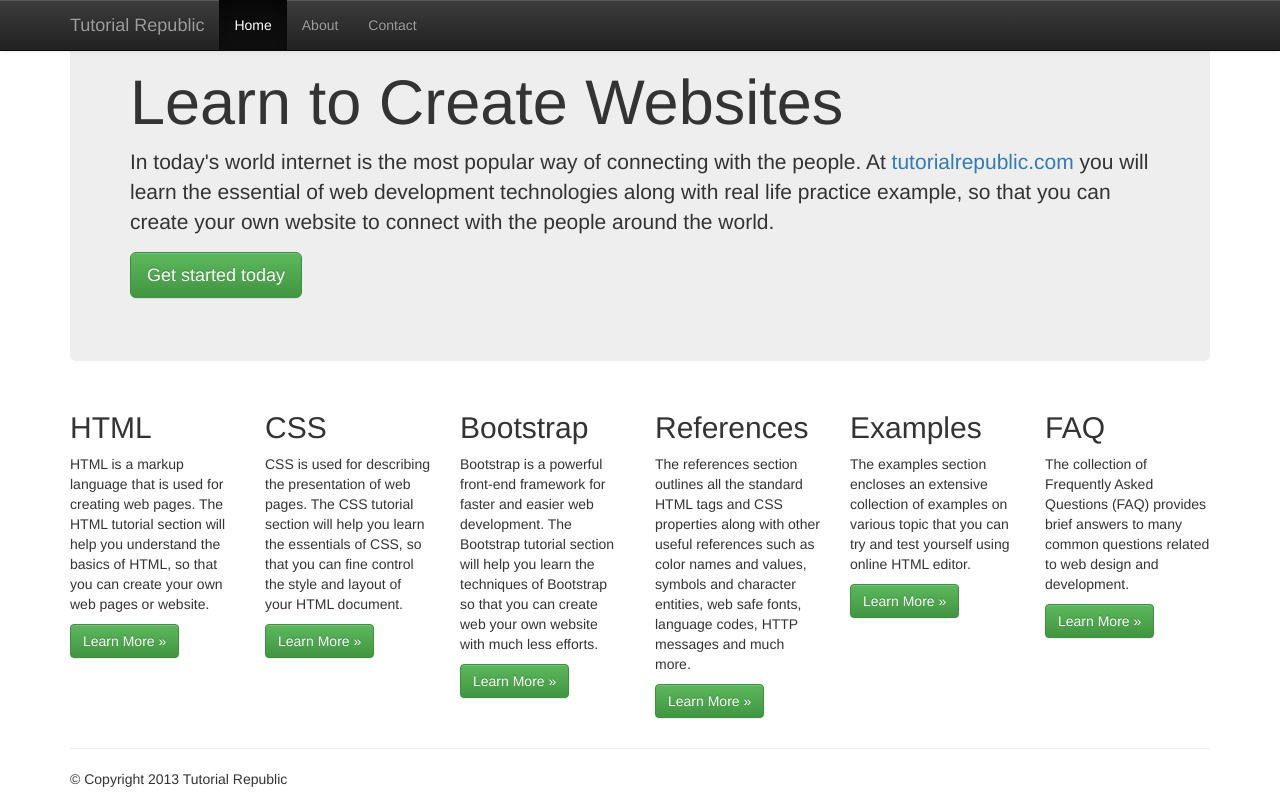
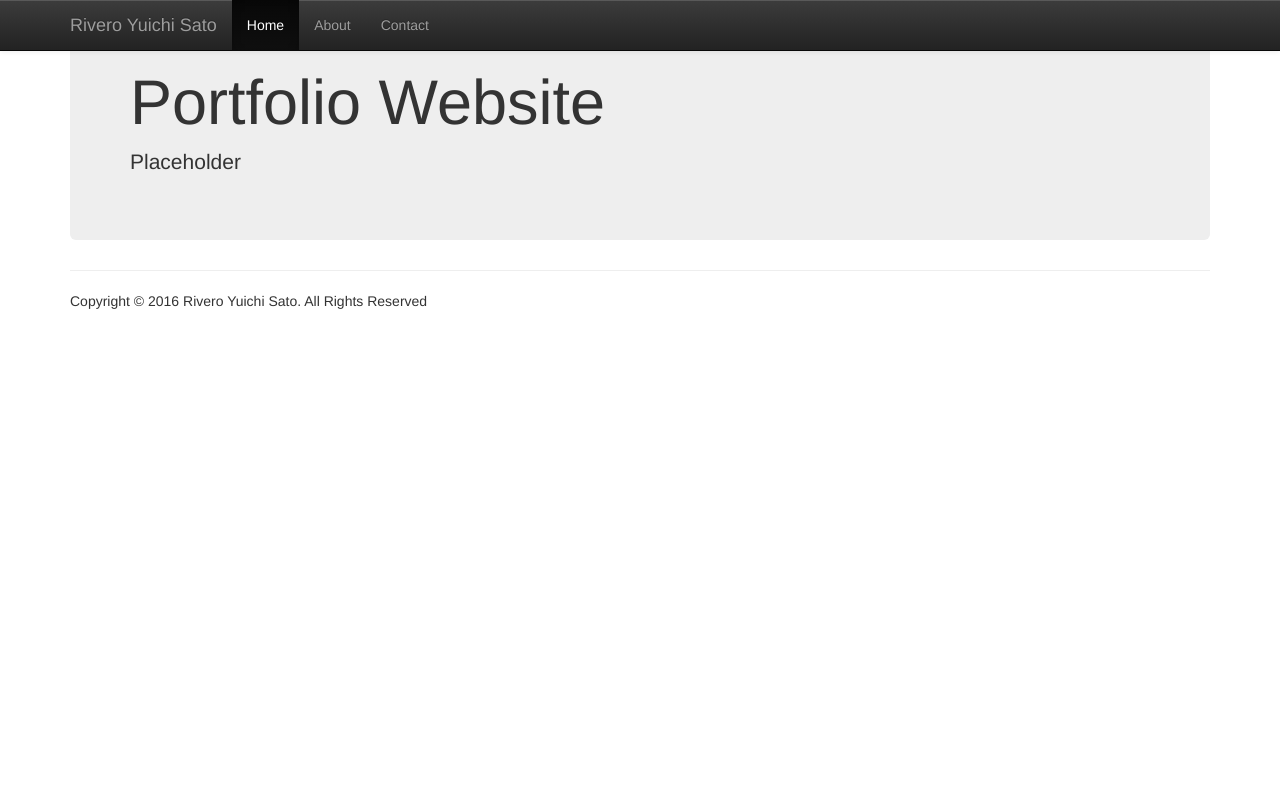
Before and after one commit to riverreal/old-riverreal.github.io, a plain HTML site: page index.html in a window 1280 px wide. Drawn offline with nearby package versions, Linux system fonts and the light colour scheme.

Commit message:
template fix

```diff
--- a/index.html
+++ b/index.html
@@ -24,64 +24,29 @@
                     <span class="icon-bar"></span>
                     <span class="icon-bar"></span>
                 </button>
-                <a class="navbar-brand" href="#">Tutorial Republic</a>
+                <a class="navbar-brand" href="#">Rivero Yuichi Sato</a>
             </div>
             <!-- Collect the nav links, forms, and other content for toggling -->
             <div class="collapse navbar-collapse" id="navbarCollapse">
                 <ul class="nav navbar-nav">
-                    <li class="active"><a href="http://www.tutorialrepublic.com" target="_blank">Home</a></li>
-                    <li><a href="http://www.tutorialrepublic.com/about-us.php" target="_blank">About</a></li>
-                    <li><a href="http://www.tutorialrepublic.com/contact-us.php" target="_blank">Contact</a></li>
+                    <li class="active"><a href="#" target="_blank">Home</a></li>
+                    <li><a href="#" target="_blank">About</a></li>
+                    <li><a href="#" target="_blank">Contact</a></li>
                 </ul>
             </div>
         </div>
     </nav>
     <div class="container">
         <div class="jumbotron">
-            <h1>Learn to Create Websites</h1>
-            <p>In today's world internet is the most popular way of connecting with the people. At <a href="http://www.tutorialrepublic.com" target="_blank">tutorialrepublic.com</a> you will learn the essential of web development technologies along with real life practice example, so that you can create your own website to connect with the people around the world.</p>
-            <p><a href="http://www.tutorialrepublic.com" target="_blank" class="btn btn-success btn-lg">Get started today</a></p>
+            <h1>Portfolio Website</h1>
+            <p>Placeholder</p>
         </div>
-        <div class="row">
-            <div class="col-sm-6 col-md-4 col-lg-2">
-                <h2>HTML</h2>
-                <p>HTML is a markup language that is used for creating web pages. The HTML tutorial section will help you understand the basics of HTML, so that you can create your own web pages or website.</p>
-                <p><a href="http://www.tutorialrepublic.com/html-tutorial/" target="_blank" class="btn btn-success">Learn More &raquo;</a></p>
-            </div>
-            <div class="col-sm-6 col-md-4 col-lg-2">
-                <h2>CSS</h2>
-                <p>CSS is used for describing the presentation of web pages. The CSS tutorial section will help you learn the essentials of CSS, so that you can fine control the style and layout of your HTML document.</p>
-                <p><a href="http://www.tutorialrepublic.com/css-tutorial/" target="_blank" class="btn btn-success">Learn More &raquo;</a></p>
-            </div>
-            <div class="clearfix visible-sm-block"></div>
-            <div class="col-sm-6 col-md-4 col-lg-2">
-                <h2>Bootstrap</h2>
-                <p>Bootstrap is a powerful front-end framework for faster and easier web development. The Bootstrap tutorial section will help you learn the techniques of Bootstrap so that you can create web your own website with much less efforts.</p>
-                <p><a href="http://www.tutorialrepublic.com/twitter-bootstrap-tutorial/" target="_blank" class="btn btn-success">Learn More &raquo;</a></p>
-            </div>
-            <div class="clearfix visible-md-block"></div>
-            <div class="col-sm-6 col-md-4 col-lg-2">
-                <h2>References</h2>
-                <p>The references section outlines all the standard HTML tags and CSS properties along with other useful references such as color names and values, symbols and character entities, web safe fonts, language codes, HTTP messages and much more.</p>
-                <p><a href="http://www.tutorialrepublic.com/twitter-bootstrap-tutorial/" target="_blank" class="btn btn-success">Learn More &raquo;</a></p>
-            </div>
-            <div class="clearfix visible-sm-block"></div>
-            <div class="col-sm-6 col-md-4 col-lg-2">
-                <h2>Examples</h2>
-                <p>The examples section encloses an extensive collection of examples on various topic that you can try and test yourself using online HTML editor.</p>
-                <p><a href="http://www.tutorialrepublic.com/twitter-bootstrap-tutorial/" target="_blank" class="btn btn-success">Learn More &raquo;</a></p>
-            </div>
-            <div class="col-sm-6 col-md-4 col-lg-2">
-                <h2>FAQ</h2>
-                <p>The collection of Frequently Asked Questions (FAQ) provides brief answers to many common questions related to web design and development.</p>
-                <p><a href="http://www.tutorialrepublic.com/twitter-bootstrap-tutorial/" target="_blank" class="btn btn-success">Learn More &raquo;</a></p>
-            </div>
-        </div>
+
         <hr>
         <div class="row">
             <div class="col-sm-12">
                 <footer>
-                    <p>&copy; Copyright 2013 Tutorial Republic</p>
+                    <p>Copyright © 2016 Rivero Yuichi Sato. All Rights Reserved</p>
                 </footer>
             </div>
         </div>
```
